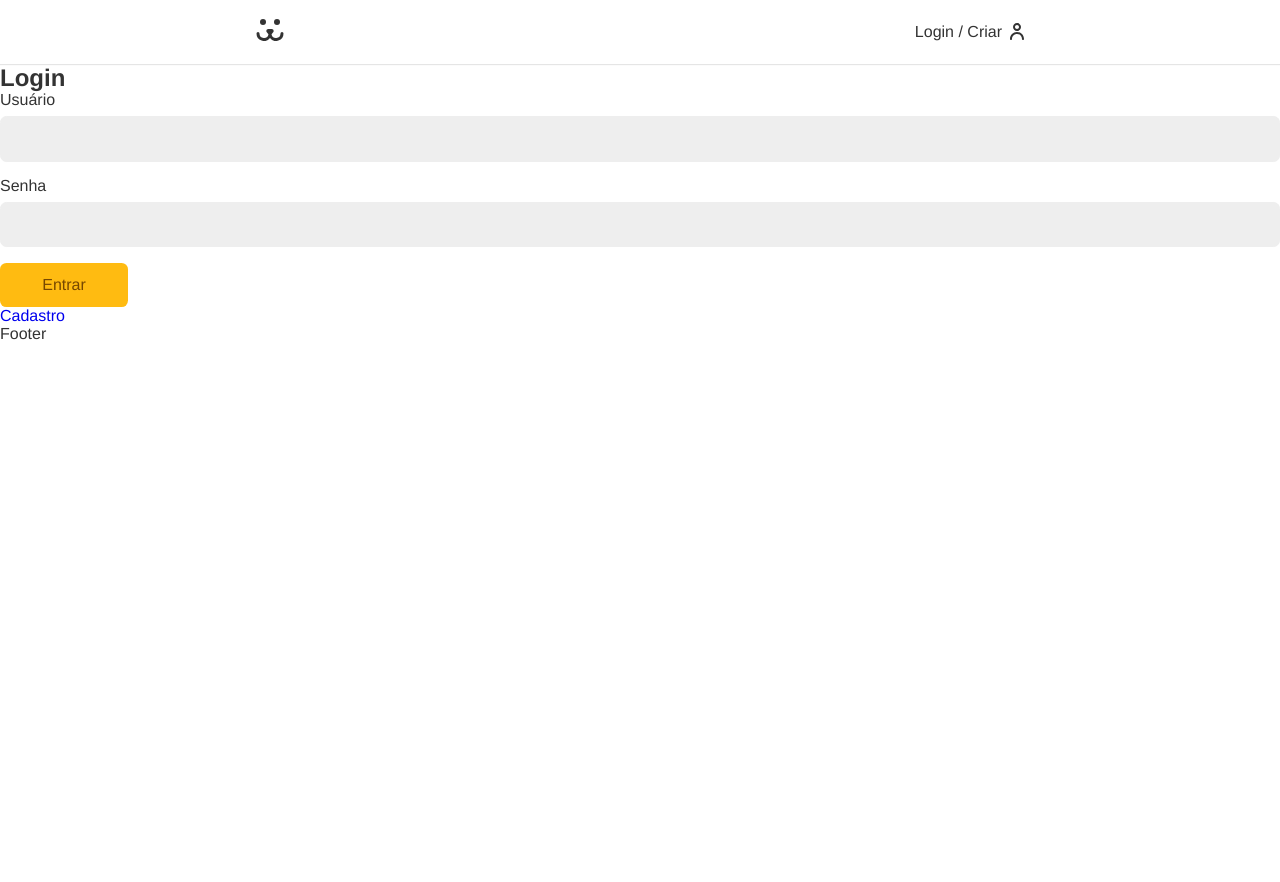
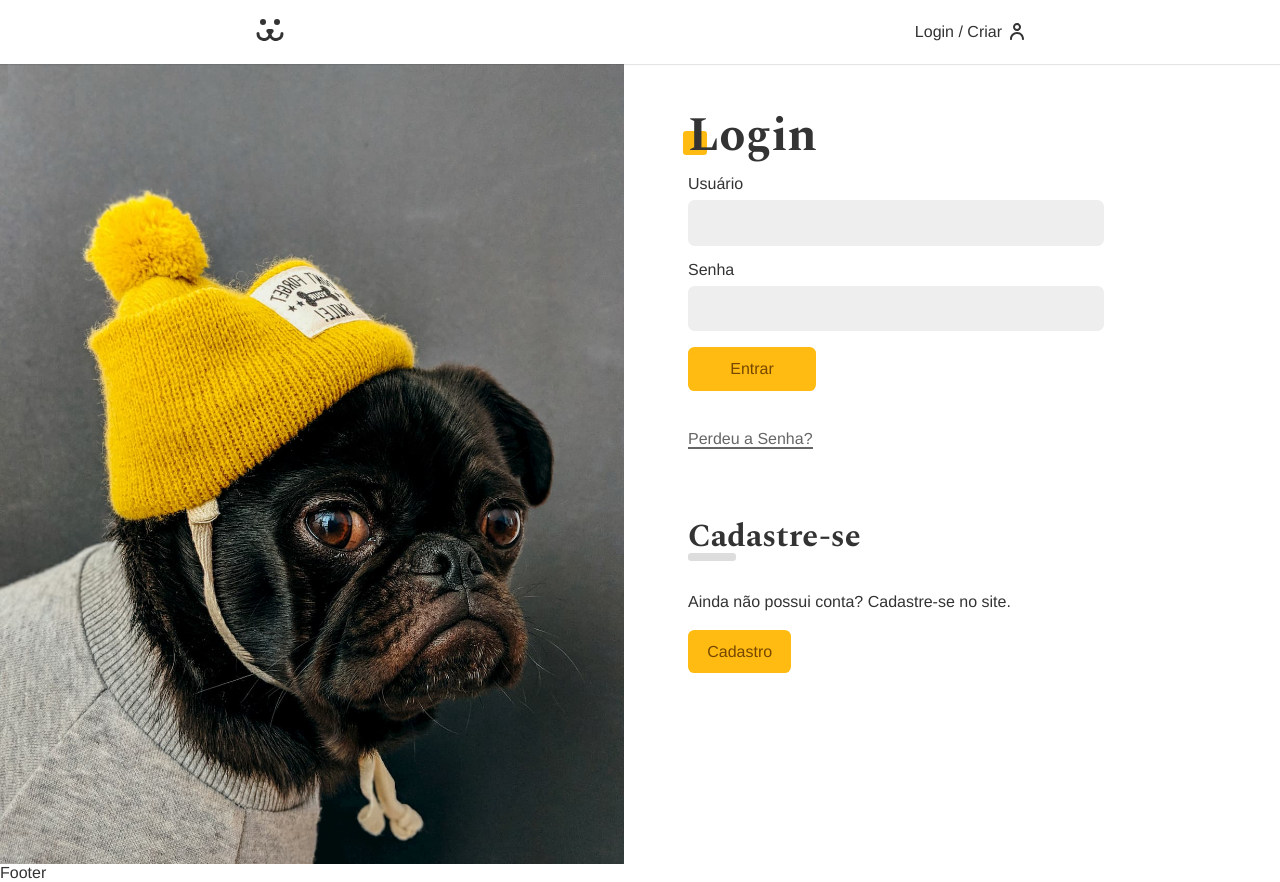
Before and after one commit to willFrazao/instaDogs, a React (Vite) app: page /login in a window 1280 px wide. Before the commit the page ends 800 px from the top, so only its background shows below. Built offline with nearby package versions, Linux system fonts and the light colour scheme.

Commit message:
estilazacao da tela de login

```diff
--- a/src/App.css
+++ b/src/App.css
@@ -1,3 +1,5 @@
+@import url('https://fonts.googleapis.com/css2?family=Spectral:wght@700&display=swap');
+
 * {
   box-sizing: border-box;
 }
@@ -40,6 +42,7 @@
 
 a {
   text-decoration: none;
+  color: #333;
 }
 
 .container {
@@ -47,3 +50,38 @@
   padding: 0 1rem;
   margin: 0 auto;
 }
+
+.title {
+  font-family: var(--type-second);
+  line-height: 1;
+  font-size: 3rem;
+  margin: 1rem 0;
+  position: relative;
+  z-index: 1;
+}
+
+.title::after {
+  content: '';
+  display: block;
+  width: 1.5rem;
+  height: 1.5rem;
+  background: #fb1;
+  position: absolute;
+  bottom: 5px;
+  left: -5px;
+  border-radius: 0.2rem;
+  z-index: -1;
+}
+
+.animeLeft {
+  opacity: 0;
+  transform: translateX(-20px);
+  animation: animeLeft .3s forwards;
+}
+
+@keyframes animeLeft {
+  to {
+    opacity: 1;
+    transform: initial;
+  }
+}
--- /dev/null
+++ b/src/Components/Helper/Error.jsx
@@ -0,0 +1,10 @@
+import React from 'react'
+
+const Error = ({ error }) => {
+  if (!error) return null;
+  return (
+    <p style={{color: '#f31', margin: '1rem 0'}}>Error</p>
+  )
+};
+
+export default Error;
--- a/src/Components/Login/Login.jsx
+++ b/src/Components/Login/Login.jsx
@@ -5,13 +5,15 @@
 import LoginPasswordLost from './LoginPasswordLost';
 import LoginPasswordReset from './LoginPasswordReset';
 import { UserContext } from '../../UserContext';
+import styles from './Login.module.css';
 
 const Login = () => {
   const { login } = React.useContext(UserContext);
 
   if (login === true) return <Navigate to="/conta" />;
   return (
-    <div>
+    <section className={styles.login}>
+      <div className={styles.forms}>
         <Routes>
           <Route path="/" element={<LoginForm />} />
           <Route path="criar" element={<LoginCreate />} />
@@ -19,6 +21,7 @@
           <Route path="resetar" element={<LoginPasswordReset />} />
         </Routes>
       </div>
+    </section>
   );
 };
 
--- /dev/null
+++ b/src/Components/Login/Login.module.css
@@ -0,0 +1,31 @@
+.login {
+  display: grid;
+  grid-template-columns: 1fr 1fr;
+  min-height: 100vh;
+  gap: 2rem;
+}
+
+.login::before {
+  display: block;
+  content: '';
+  background: url('../../Assets/login.jpg');
+  background-size: cover;
+}
+
+.forms {
+  width: 100%;
+  max-width: 30rem;
+  padding: 2rem;
+}
+
+@media (max-width: 40rem) {
+  .login {
+    grid-template-columns: 1fr;
+  }
+  .login::before {
+    display: none;
+  }
+  .forms {
+    max-width: 100%;
+  }
+}
--- a/src/Components/Login/LoginForm.jsx
+++ b/src/Components/Login/LoginForm.jsx
@@ -4,6 +4,9 @@
 import Button from '../Forms/Button';
 import useForm from '../../Hooks/useForm';
 import { UserContext } from '../../UserContext';
+import Error from '../Helper/Error';
+import styles from './LoginForm.module.css'
+import stylesBtn from '../Forms/Button.module.css';
 
 const LoginForm = () => {
   const username = useForm();
@@ -20,9 +23,9 @@
   }
 
   return (
-    <section>
-      <h1>Login</h1>
-      <form action="" onSubmit={handleSubmit}>
+    <section className="animeLeft">
+      <h1 className="title">Login</h1>
+      <form className={styles.form} onSubmit={handleSubmit}>
         <Input label="Usuário" type="text" name="username" {...username} />
         <Input label="Senha" type="password" name="password" {...password} />
         {loading ? (
@@ -30,9 +33,18 @@
         ) : (
           <Button>Entrar</Button>
         )}
-        {error && <p>{error}</p>}
+        <Error error={error} />
       </form>
-      <Link to="/login/criar">Cadastro</Link>
+      <Link className={styles.perdeu} to="/login/perdeu">
+        Perdeu a Senha?
+      </Link>
+      <div className={styles.cadastro}>
+        <h2 className={styles.subtitle}>Cadastre-se</h2>
+        <p>Ainda não possui conta? Cadastre-se no site.</p>
+        <Link className={stylesBtn.button} to="/login/criar">
+          Cadastro
+        </Link>
+      </div>
     </section>
   );
 };
--- /dev/null
+++ b/src/Components/Login/LoginForm.module.css
@@ -0,0 +1,42 @@
+.form {
+  margin-bottom: 2rem;
+}
+
+.perdeu {
+  display: inline-block;
+  color: #666;
+  padding: 0.5rem 0;
+  line-height: 1;
+}
+
+.perdeu::after {
+  content: '';
+  display: block;
+  height: 2px;
+  width: 100%;
+  background: currentColor;
+}
+
+.cadastro {
+  margin-top: 4rem;
+}
+
+.cadastro p {
+  margin-top: 2rem;
+  margin-bottom: 2rem;
+}
+
+.subtitle {
+  font-family: var(--type-second);
+  line-height: 1;
+  font-size: 2rem;
+}
+
+.subtitle::after {
+  content: '';
+  display: block;
+  background: #ddd;
+  height: 0.5rem;
+  width: 3rem;
+  border-radius: 0.2rem;
+}
```
Lines whose indentation alone changed are shown as unchanged.
